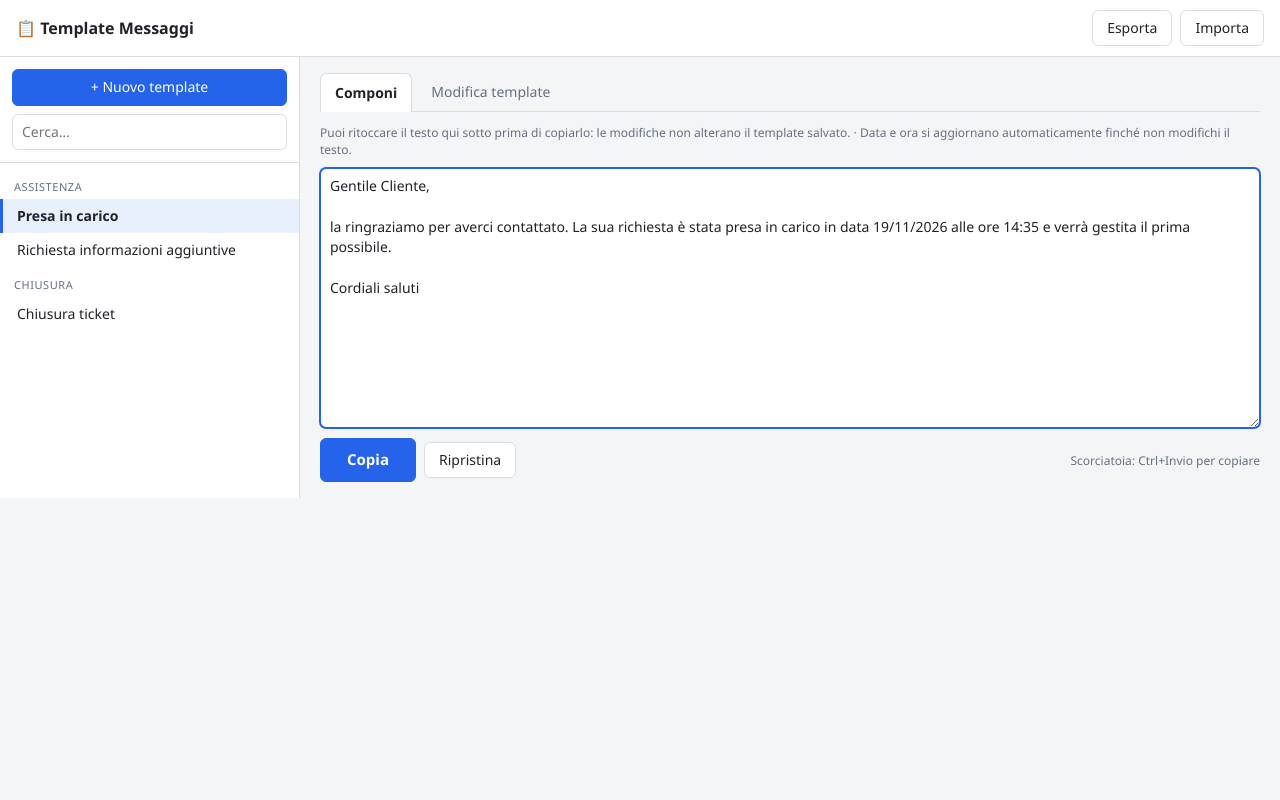
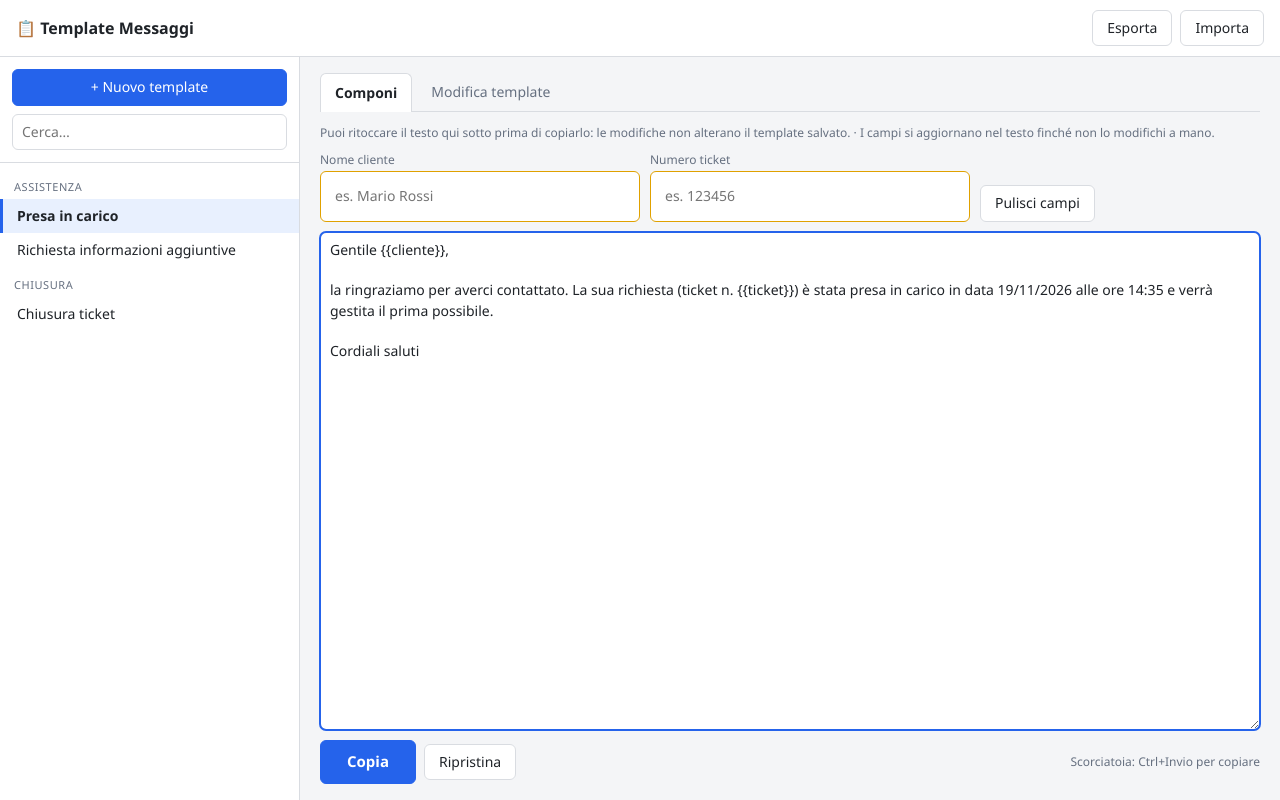
Before and after one commit to ZeroCool-IT/template-pasta, a website: page resources/index.html in a window 1280 px wide. Both pictures are taken after a click on the element "Presa in carico". Drawn offline with Linux system fonts and the light colour scheme.

Commit message:
Campi da compilare {{cliente}} e {{ticket}}
- In Componi compaiono le caselle per i campi usati dal template; i
  valori restano tra un template e l'altro fino a Pulisci campi.
- Conferma prima di copiare se un campo è rimasto vuoto.
- Corregge la fascia vuota in basso quando la barra aggiornamenti è
  nascosta.
- Versione 1.2.0.

Co-Authored-By: Claude Opus 5.5 <noreply@anthropic.com>
Claude-Session: https://claude.ai/code/session_018o7x4XKfdXzqboCaPoZpXk

```diff
--- a/neutralino.config.json
+++ b/neutralino.config.json
@@ -1,7 +1,7 @@
 {
   "$schema": "https://raw.githubusercontent.com/neutralinojs/neutralinojs/main/schemas/neutralino.config.schema.json",
   "applicationId": "it.utility.templatemessaggi",
-  "version": "1.1.0",
+  "version": "1.2.0",
   "defaultMode": "window",
   "documentRoot": "/resources/",
   "url": "/",
--- a/resources/index.html
+++ b/resources/index.html
@@ -67,11 +67,18 @@
   .spacer { flex: 1; }
   .hint { color: var(--muted); font-size: 12px; }
   .fields { display: flex; gap: 6px; flex-wrap: wrap; align-items: center; }
+  #inputFields { display: flex; gap: 10px; flex-wrap: wrap; align-items: flex-end; }
+  #inputFields[hidden] { display: none; }
+  #inputFields > div { flex: 1; min-width: 180px; max-width: 320px; }
+  #inputFields input.empty { border-color: #e0a100; }
   .fields button { padding: 3px 9px; font-size: 12px; font-family: Consolas, monospace; }
   .placeholder-msg { color: var(--muted); margin: auto; text-align: center; }
   .version { color: var(--muted); font-size: 12px; margin-right: 4px; }
+  /* righe fisse: la barra aggiornamenti nascosta non deve spostare lista ed editor */
+  header { grid-row: 1; }
+  aside, main { grid-row: 3; }
   #updateBar {
-    grid-column: 1 / -1; display: flex; align-items: center; gap: 10px; flex-wrap: wrap;
+    grid-row: 2; grid-column: 1 / -1; display: flex; align-items: center; gap: 10px; flex-wrap: wrap;
     padding: 8px 16px; background: var(--sel); border-bottom: 1px solid var(--border);
   }
   #updateBar[hidden] { display: none; }
@@ -121,8 +128,9 @@
     <!-- COMPONI: messaggio pronto da copiare, modificabile senza toccare il template -->
     <section class="pane active" id="pane-compose">
       <div class="hint">Puoi ritoccare il testo qui sotto prima di copiarlo: le modifiche non alterano il template salvato.
-        <span id="liveHint" hidden>· Data e ora si aggiornano automaticamente finché non modifichi il testo.</span>
-        <span id="frozenHint" hidden>· Testo modificato: data e ora non si aggiornano più (premi Ripristina per riattivarle).</span></div>
+        <span id="liveHint" hidden>· I campi si aggiornano nel testo finché non lo modifichi a mano.</span>
+        <span id="frozenHint" hidden>· Testo modificato a mano: campi, data e ora non si aggiornano più (premi Ripristina per riattivarli).</span></div>
+      <div id="inputFields" hidden></div>
       <textarea id="composeText" spellcheck="true"></textarea>
       <div class="actions">
         <button class="primary big" id="btnCopy">Copia</button>
@@ -147,6 +155,9 @@
           <button type="button" data-insert="{{data}}" title="Data di oggi, es. 19/11/2026">{{data}}</button>
           <button type="button" data-insert="{{ora}}" title="Ora attuale, es. 14:35">{{ora}}</button>
           <button type="button" data-insert="{{dataora}}" title="Data e ora, es. 19/11/2026 14:35">{{dataora}}</button>
+          <span class="hint" style="margin-left:8px">da compilare:</span>
+          <button type="button" data-insert="{{cliente}}" title="Nome del cliente, da compilare in Componi">{{cliente}}</button>
+          <button type="button" data-insert="{{ticket}}" title="Numero del ticket, da compilare in Componi">{{ticket}}</button>
         </div>
       </div>
       <div class="actions">
@@ -170,7 +181,7 @@
 
   const SAMPLE = [
     { title: 'Presa in carico', category: 'Assistenza',
-      body: 'Gentile Cliente,\n\nla ringraziamo per averci contattato. La sua richiesta è stata presa in carico in data {{data}} alle ore {{ora}} e verrà gestita il prima possibile.\n\nCordiali saluti' },
+      body: 'Gentile {{cliente}},\n\nla ringraziamo per averci contattato. La sua richiesta (ticket n. {{ticket}}) è stata presa in carico in data {{data}} alle ore {{ora}} e verrà gestita il prima possibile.\n\nCordiali saluti' },
     { title: 'Richiesta informazioni aggiuntive', category: 'Assistenza',
       body: 'Gentile Cliente,\n\nper poter procedere con la sua richiesta avremmo bisogno di alcune informazioni aggiuntive:\n- \n- \n\nRestiamo in attesa di un suo riscontro.\n\nCordiali saluti' },
     { title: 'Chiusura ticket', category: 'Chiusura',
@@ -260,8 +271,15 @@
 
   const current = () => templates.find(t => t.id === currentId);
 
-  // ---------- Campi automatici ----------
-  // Segnaposto {{nome}} sostituiti nel messaggio composto. Per aggiungere un campo basta una voce qui.
+  // ---------- Campi ----------
+  // Segnaposto {{nome}} sostituiti nel messaggio composto. Per aggiungere un campo basta una voce
+  // in FIELDS (calcolato in automatico) o in INPUT_FIELDS (compilato a mano in "Componi").
+  const INPUT_FIELDS = {
+    cliente: { label: 'Nome cliente', placeholder: 'es. Mario Rossi' },
+    ticket:  { label: 'Numero ticket', placeholder: 'es. 123456' },
+  };
+  // valori compilati: restano anche cambiando template, finché non si preme "Pulisci campi"
+  const fieldValues = {};
   const pad = n => String(n).padStart(2, '0');
   const FIELDS = {
     data:    d => `${pad(d.getDate())}/${pad(d.getMonth() + 1)}/${d.getFullYear()}`,
@@ -269,11 +287,45 @@
     dataora: d => `${FIELDS.data(d)} ${FIELDS.ora(d)}`,
   };
   const FIELD_RE = /\{\{\s*([a-zA-Z_]+)\s*\}\}/g;
-  const hasLiveFields = body => [...body.matchAll(FIELD_RE)].some(m => FIELDS[m[1].toLowerCase()]);
+  const usedFields = body => [...new Set([...body.matchAll(FIELD_RE)].map(m => m[1].toLowerCase()))];
+  const hasLiveFields = body => usedFields(body).some(n => FIELDS[n] || INPUT_FIELDS[n]);
   const renderBody = body => {
     const now = new Date();
-    return body.replace(FIELD_RE, (all, name) => { const f = FIELDS[name.toLowerCase()]; return f ? f(now) : all; });
+    return body.replace(FIELD_RE, (all, name) => {
+      const n = name.toLowerCase();
+      if (FIELDS[n]) return FIELDS[n](now);
+      if (INPUT_FIELDS[n]) return (fieldValues[n] || '').trim() || all;   // vuoto: resta il segnaposto
+      return all;
+    });
   };
+  // campi da compilare ancora presenti come segnaposto nel testo
+  const unfilledFields = text => usedFields(text).filter(n => INPUT_FIELDS[n]);
+
+  function renderInputFields() {
+    const t = current(), box = $('inputFields');
+    const names = t ? usedFields(t.body).filter(n => INPUT_FIELDS[n]) : [];
+    // ordine stabile, come in INPUT_FIELDS
+    const ordered = Object.keys(INPUT_FIELDS).filter(n => names.includes(n));
+    box.hidden = !ordered.length;
+    box.innerHTML = '';
+    ordered.forEach(n => {
+      const wrap = document.createElement('div');
+      const id = 'field-' + n;
+      wrap.innerHTML = `<label for="${id}">${INPUT_FIELDS[n].label}</label>`;
+      const inp = document.createElement('input');
+      inp.id = id; inp.placeholder = INPUT_FIELDS[n].placeholder; inp.value = fieldValues[n] || '';
+      inp.classList.toggle('empty', !inp.value.trim());
+      inp.oninput = () => { fieldValues[n] = inp.value; inp.classList.toggle('empty', !inp.value.trim()); refreshCompose(); };
+      wrap.appendChild(inp);
+      box.appendChild(wrap);
+    });
+    if (ordered.length) {
+      const clr = document.createElement('button');
+      clr.type = 'button'; clr.textContent = 'Pulisci campi'; clr.title = 'Svuota i campi per un nuovo ticket';
+      clr.onclick = () => { Object.keys(fieldValues).forEach(k => delete fieldValues[k]); renderInputFields(); refreshCompose(); box.querySelector('input').focus(); };
+      box.appendChild(clr);
+    }
+  }
 
   // Il messaggio composto resta "vivo" (si aggiorna da solo) finché l'utente non lo modifica.
   let composeLive = true;
@@ -302,6 +354,7 @@
     $('workArea').hidden = !t;
     $('workArea').style.display = t ? 'flex' : 'none';
     if (t) {
+      renderInputFields();
       refreshCompose(true);
       $('editTitle').value = t.title;
       $('editCat').value = t.category || '';
@@ -329,6 +382,12 @@
   async function copyText() {
     refreshCompose();            // data e ora aggiornate al momento della copia
     const text = $('composeText').value;
+    const missing = unfilledFields(text);
+    if (missing.length && !confirm('Campi non compilati: ' + missing.map(n => INPUT_FIELDS[n].label).join(', ') +
+        '.\nNel messaggio resterebbe il segnaposto (es. {{' + missing[0] + '}}).\n\nCopiare comunque?')) {
+      const inp = $('field-' + missing[0]); if (inp) inp.focus();
+      return;
+    }
     try {
       await navigator.clipboard.writeText(text);
     } catch {
@@ -348,6 +407,7 @@
     t.body = $('editBody').value;
     t.updatedAt = Date.now();
     persist();
+    renderInputFields();
     refreshCompose(true);
     renderList();
     toast('Template salvato');
```
Also changed, not shown: README.md.
